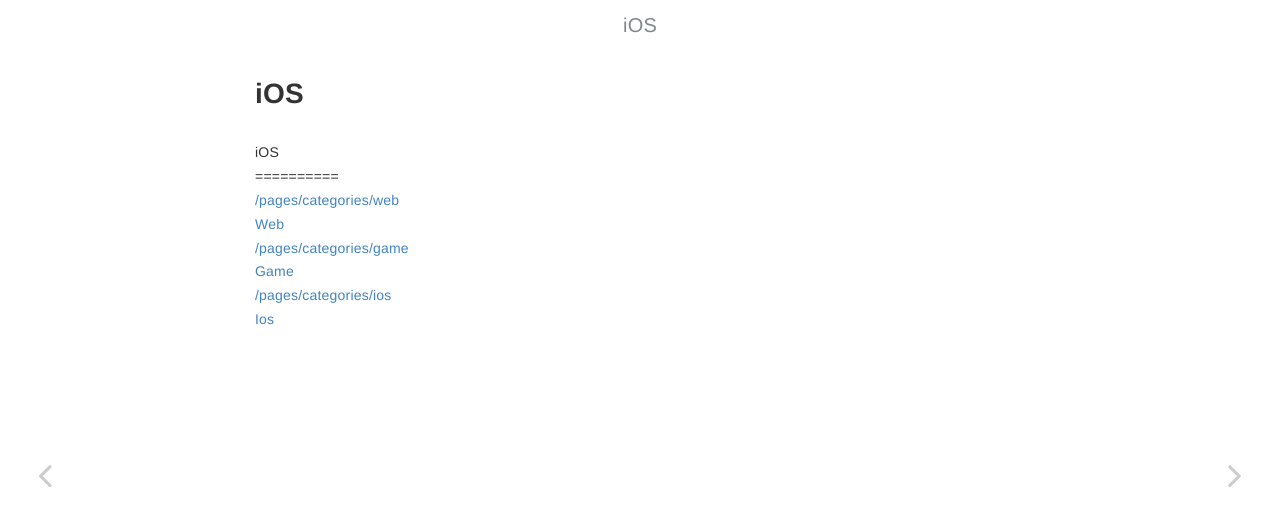
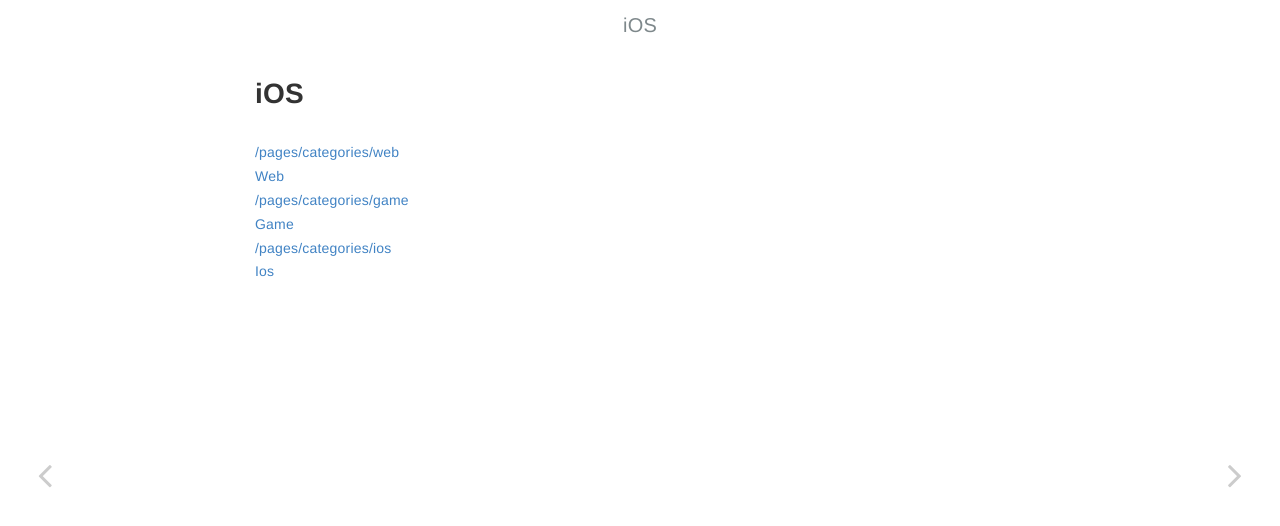
Before and after one commit to nicemiro/nicemiro.github.io, a Jekyll site: the page built from _pages/categories/ios.md, in a window 1280 px wide. Shown: the top 526 px of the page. Built offline with Jekyll 4.4.1, drawn with Linux system fonts in a browser that asks for light colours.

Commit message:
Update ios.md

```diff
--- a/_pages/categories/ios.md
+++ b/_pages/categories/ios.md
@@ -11,8 +11,6 @@ layout: post
 
 <section>
 
-{{title}} <br>
-========== <br>
 {% for category in site.categories %}
 <a> {{site.baseurl}}/pages/categories/{{category | first | downcase}} </a> <br>
 <a>{{ category | first }} </a> <br>
```
